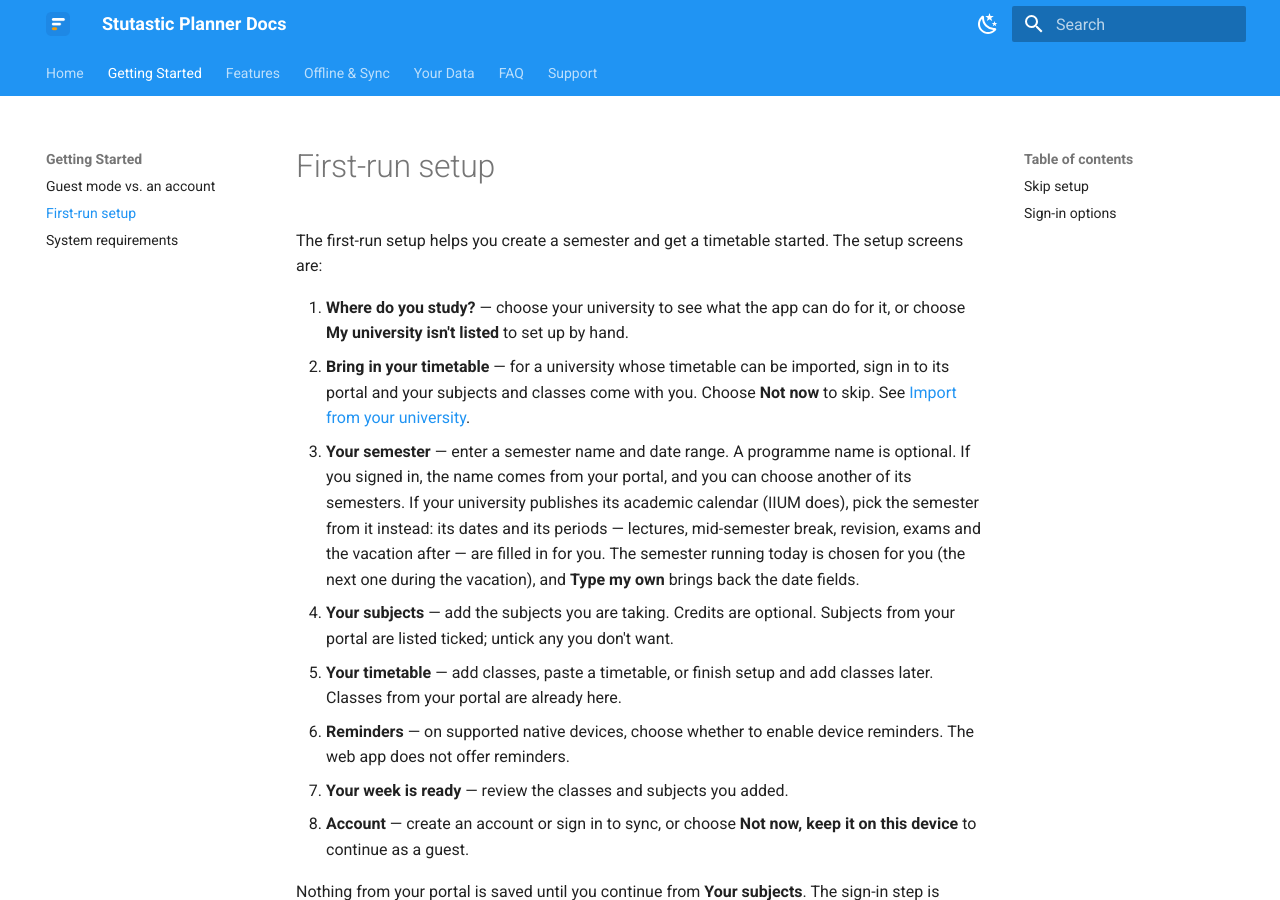
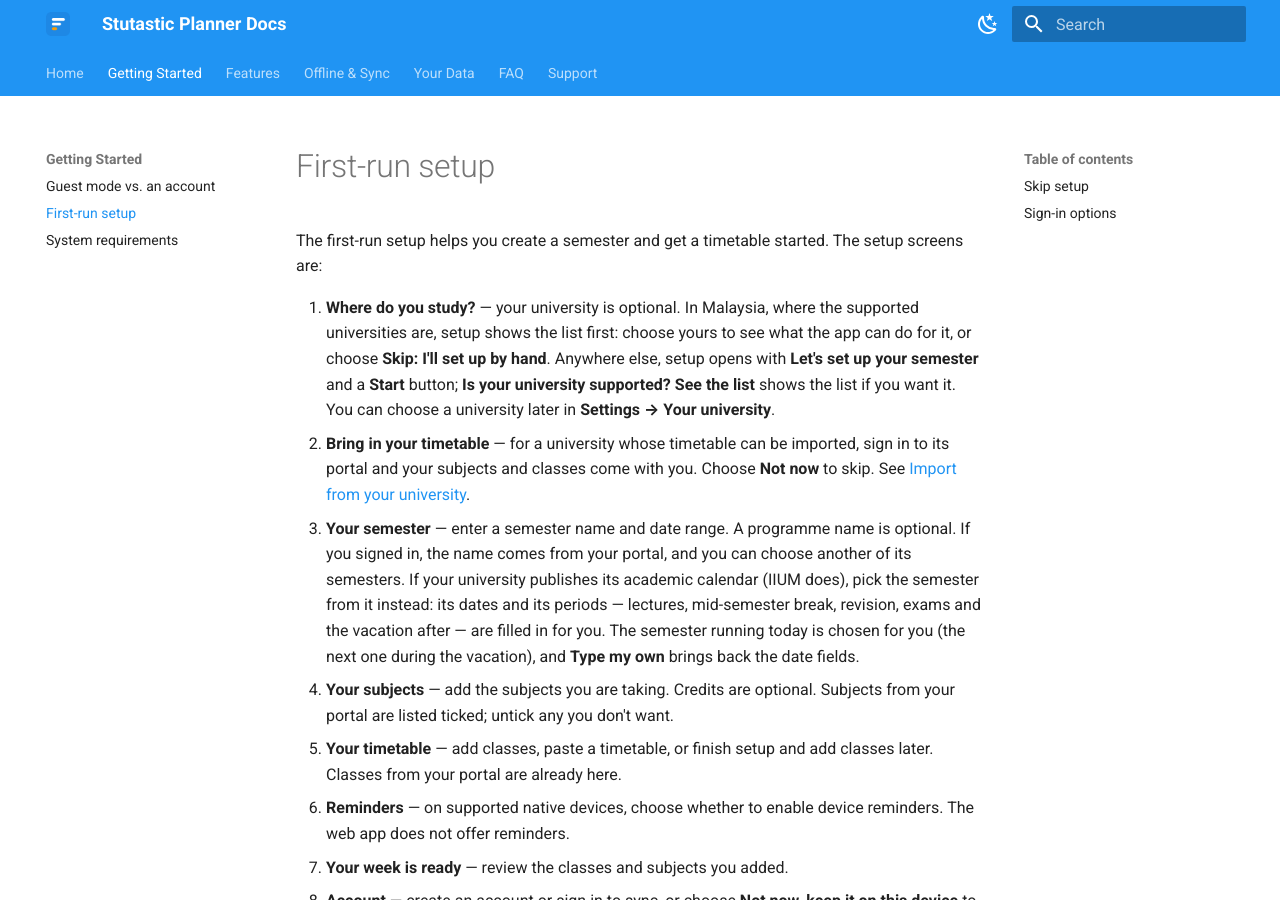
Before and after one commit to Jerit3787/planner-docs, an MkDocs documentation site: the page built from docs/getting-started/onboarding.md, in a window 1280 px wide and 900 px high. Built offline with MkDocs 1.6.1 and Material for MkDocs 9.7.7, drawn with Linux system fonts in a browser that asks for light colours; the version menu is left out.

Commit message:
docs(onboarding): the university step is optional, and leads only in Malaysia

```diff
--- a/docs/getting-started/onboarding.md
+++ b/docs/getting-started/onboarding.md
@@ -2,8 +2,11 @@
 
 The first-run setup helps you create a semester and get a timetable started. The setup screens are:
 
-1. **Where do you study?** — choose your university to see what the app can do for it, or choose
-   **My university isn't listed** to set up by hand.
+1. **Where do you study?** — your university is optional. In Malaysia, where the supported
+   universities are, setup shows the list first: choose yours to see what the app can do for it,
+   or choose **Skip: I'll set up by hand**. Anywhere else, setup opens with **Let's set up your
+   semester** and a **Start** button; **Is your university supported? See the list** shows the
+   list if you want it. You can choose a university later in **Settings → Your university**.
 2. **Bring in your timetable** — for a university whose timetable can be imported, sign in to its
    portal and your subjects and classes come with you. Choose **Not now** to skip. See
    [Import from your university](../features/university-import.md).
```
